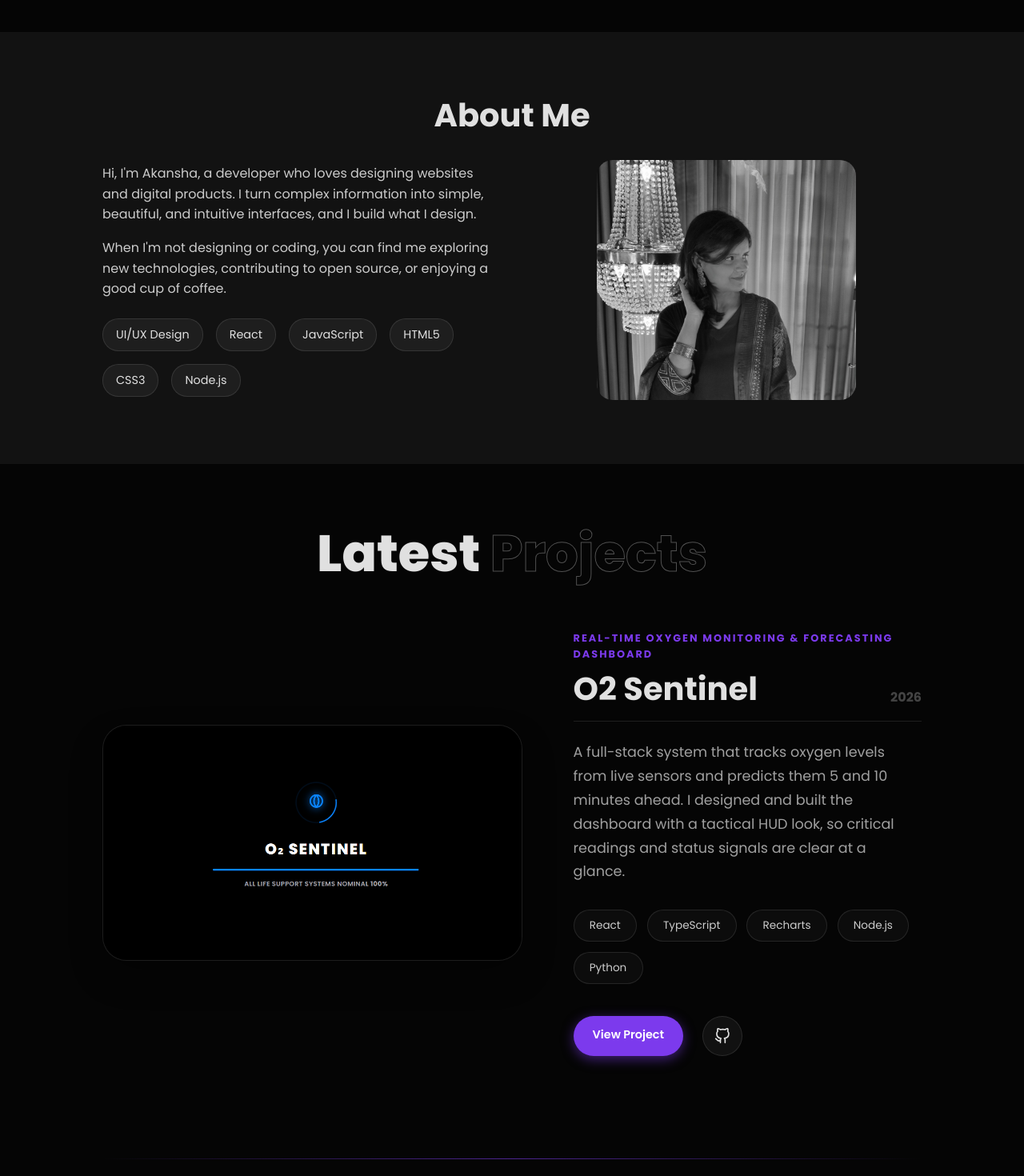
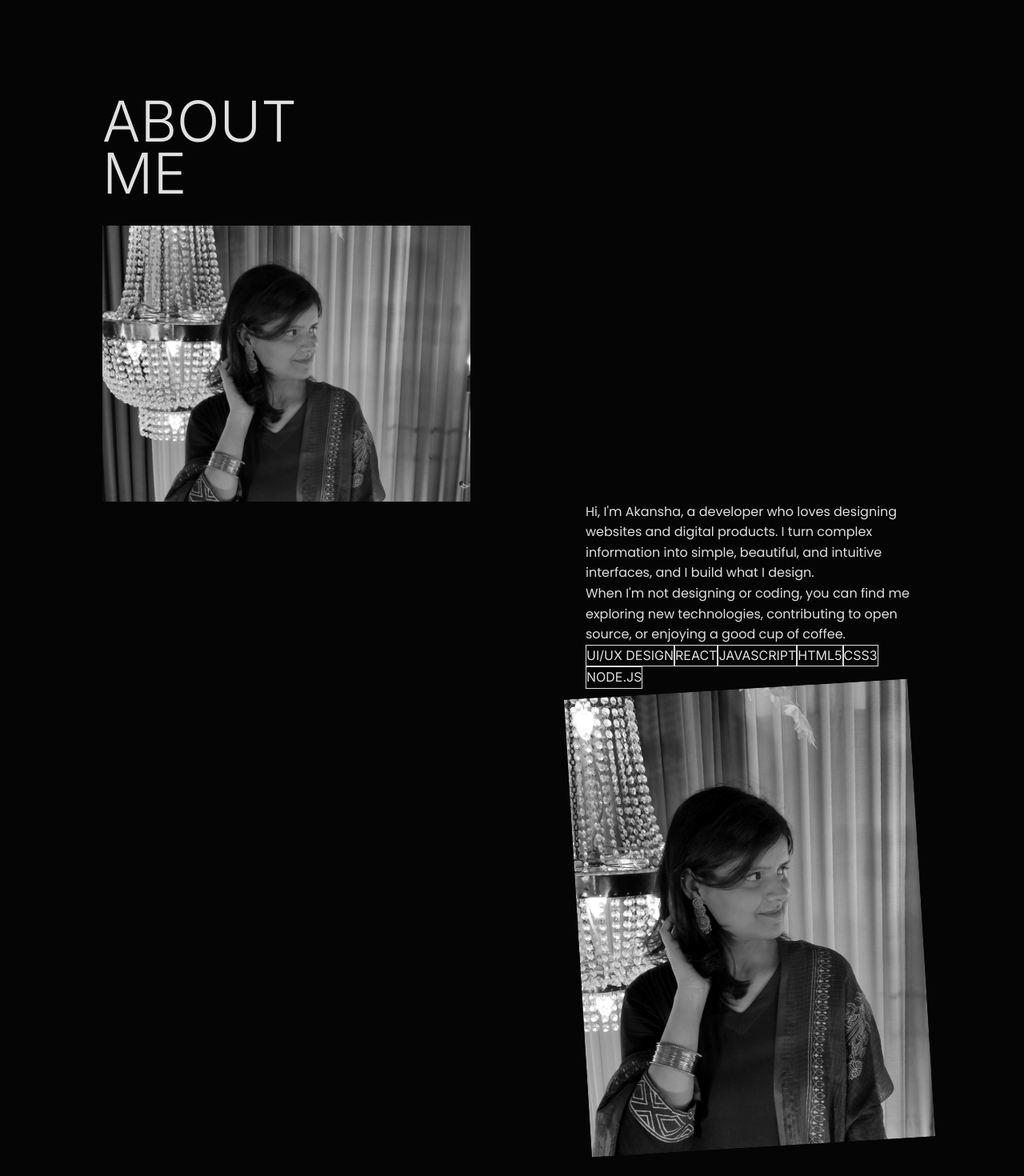
Before and after one commit to sheelakansha/akansha-portfolio, a React (Vite) app in the folder frontend/: page / in a window 1280 px wide. Shown: the part 760-2230 px from the top of the page at 80% size. Built offline with nearby package versions, Linux system fonts and the light colour scheme.

Commit message:
Restyle About section to minimal editorial magazine slide layout

```diff
--- a/frontend/src/components/About.jsx
+++ b/frontend/src/components/About.jsx
@@ -1,26 +1,160 @@
 import React from 'react';
+import { motion } from 'framer-motion';
 import profileImg from '../assets/profile.jpg';
 
+// Image variables for easy swapping in the future
+const mainPhoto = profileImg;
+const secondaryPhoto = profileImg;
+
+/**
+ * About Component - Editorial, asymmetric white & black magazine/slide layout.
+ *
+ * Features:
+ *  - Solid pure white background (#FFFFFF) with black text
+ *  - Top-left light sans-serif heading and top-right "02" section number
+ *  - Top centre-right 4:3 landscape B&W main photo (no tilt, sharp corners)
+ *  - Middle-left indented paragraph text column (max ~420px wide)
+ *  - Minimal outline skill tags with sharp corners and black hover inversion
+ *  - Bottom-right 3:4 portrait B&W small photo with a 3.5° counter-clockwise tilt
+ */
 const About = () => {
+    // Animation variants
+    const fadeInUp = {
+        hidden: { opacity: 0, y: 24 },
+        visible: {
+            opacity: 1,
+            y: 0,
+            transition: { duration: 0.8, ease: [0.16, 1, 0.3, 1] },
+        },
+    };
+
+    const fadeInPhoto = {
+        hidden: { opacity: 0, scale: 0.96 },
+        visible: {
+            opacity: 1,
+            scale: 1,
+            transition: { duration: 0.85, ease: [0.16, 1, 0.3, 1] },
+        },
+    };
+
+    const fadeInTiltedPhoto = {
+        hidden: { opacity: 0, scale: 0.94, rotate: -3.5 },
+        visible: {
+            opacity: 1,
+            scale: 1,
+            rotate: -3.5,
+            transition: { duration: 0.9, ease: [0.16, 1, 0.3, 1] },
+        },
+    };
+
     return (
-        <section id="about" className="about">
-            <h2 className="section-title">About Me</h2>
-            <div className="about-grid">
-                <div className="about-text">
-                    <p>Hi, I'm Akansha, a developer who loves designing websites and digital products. I turn complex information into simple, beautiful, and intuitive interfaces, and I build what I design.</p>
-                    <p>When I'm not designing or coding, you can find me exploring new technologies, contributing to open source, or enjoying a good cup of coffee.</p>
-                    <div className="skills-tags">
-                        <span className="skill-tag">UI/UX Design</span>
-                        <span className="skill-tag">React</span>
-                        <span className="skill-tag">JavaScript</span>
-                        <span className="skill-tag">HTML5</span>
-                        <span className="skill-tag">CSS3</span>
-                        <span className="skill-tag">Node.js</span>
+        <section
+            id="about"
+            className="relative w-full min-h-screen bg-white text-black px-6 sm:px-12 md:px-16 lg:px-24 py-16 md:py-24 overflow-hidden flex flex-col justify-between select-none"
+        >
+            {/* TOP HEADER & MAIN PHOTO ROW */}
+            <div className="w-full flex flex-col md:flex-row justify-between items-start gap-8 md:gap-12">
+                {/* 1. HEADING (Top Left - Light sans-serif, 2 lines) */}
+                <motion.div
+                    className="flex-1 max-w-lg"
+                    initial="hidden"
+                    whileInView="visible"
+                    viewport={{ once: true, amount: 0.3 }}
+                    variants={fadeInUp}
+                >
+                    <h2
+                        className="text-[clamp(2.75rem,5.5vw,5.5rem)] font-light text-black uppercase leading-[0.92] tracking-tight text-left m-0 p-0"
+                        style={{ fontFamily: 'Inter, Poppins, sans-serif', fontWeight: 300 }}
+                    >
+                        About<br />Me
+                    </h2>
+                </motion.div>
+
+                {/* 3. MAIN PHOTO (Top Centre-Right - 4:3 Landscape, B&W, sharp corners, no tilt) */}
+                <motion.div
+                    className="w-full md:w-[32%] lg:w-[36%] max-w-[460px] aspect-[4/3] bg-zinc-100 overflow-hidden rounded-none border-0 shadow-none"
+                    initial="hidden"
+                    whileInView="visible"
+                    viewport={{ once: true, amount: 0.3 }}
+                    variants={fadeInPhoto}
+                    whileHover={{ scale: 1.03 }}
+                    transition={{ type: "spring", stiffness: 220, damping: 20 }}
+                >
+                    <img
+                        src={mainPhoto}
+                        alt="Akansha"
+                        className="w-full h-full object-cover grayscale contrast-105 rounded-none pointer-events-none block"
+                    />
+                </motion.div>
+
+                {/* 2. SECTION NUMBER (Top Right) */}
+                <motion.div
+                    className="hidden md:block text-black font-light text-lg md:text-xl tracking-widest pt-2"
+                    style={{ fontFamily: 'Inter, sans-serif', fontWeight: 300 }}
+                    initial="hidden"
+                    whileInView="visible"
+                    viewport={{ once: true, amount: 0.3 }}
+                    variants={fadeInUp}
+                >
+                    02
+                </motion.div>
+            </div>
+
+            {/* MIDDLE TEXT & BOTTOM TILTED PHOTO CONTAINER */}
+            <div className="w-full flex flex-col md:flex-row justify-between items-end mt-12 md:mt-16 gap-12">
+                {/* 4. TEXT PARAGRAPHS & SKILL TAGS (Middle-Left, Indented column ~380-420px wide) */}
+                <motion.div
+                    className="w-full md:ml-[12%] lg:ml-[15%] max-w-[420px] flex flex-col gap-6"
+                    initial="hidden"
+                    whileInView="visible"
+                    viewport={{ once: true, amount: 0.3 }}
+                    variants={fadeInUp}
+                >
+                    <p className="text-black text-base md:text-[17px] font-normal leading-relaxed text-left m-0">
+                        Hi, I'm Akansha, a developer who loves designing websites and digital products. I turn complex information into simple, beautiful, and intuitive interfaces, and I build what I design.
+                    </p>
+
+                    <p className="text-black text-base md:text-[17px] font-normal leading-relaxed text-left m-0">
+                        When I'm not designing or coding, you can find me exploring new technologies, contributing to open source, or enjoying a good cup of coffee.
+                    </p>
+
+                    {/* 6. SKILL TAGS (Thin 1px black outline, sharp corners, hover inversion) */}
+                    <div className="flex flex-wrap gap-2.5 mt-4">
+                        {[
+                            'UI/UX Design',
+                            'React',
+                            'JavaScript',
+                            'HTML5',
+                            'CSS3',
+                            'Node.js',
+                        ].map((tag) => (
+                            <span
+                                key={tag}
+                                className="px-3 py-1.5 border border-black bg-transparent text-black text-xs uppercase tracking-wider font-medium rounded-none hover:bg-black hover:text-white transition-colors duration-200 cursor-default"
+                                style={{ fontFamily: 'Inter, sans-serif' }}
+                            >
+                                {tag}
+                            </span>
+                        ))}
                     </div>
-                </div>
-                <div className="about-image" style={{ background: 'transparent', height: '300px', display: 'flex', alignItems: 'center', justifyContent: 'center' }}>
-                    <img src={profileImg} alt="Akansha" style={{ maxWidth: '100%', maxHeight: '100%', borderRadius: '20px', objectFit: 'cover' }} />
-                </div>
+                </motion.div>
+
+                {/* 5. SECOND SMALL PHOTO (Bottom Right - 3:4 Portrait, 3.5° counter-clockwise tilt, B&W) */}
+                <motion.div
+                    className="self-end w-[42%] sm:w-[160px] md:w-[190px] lg:w-[220px] aspect-[3/4] bg-zinc-100 overflow-hidden rounded-none border-0 shadow-none cursor-pointer"
+                    initial="hidden"
+                    whileInView="visible"
+                    viewport={{ once: true, amount: 0.3 }}
+                    variants={fadeInTiltedPhoto}
+                    whileHover={{ scale: 1.03, rotate: -1.5 }}
+                    transition={{ type: "spring", stiffness: 220, damping: 20 }}
+                >
+                    <img
+                        src={secondaryPhoto}
+                        alt="Akansha detail"
+                        className="w-full h-full object-cover grayscale contrast-110 rounded-none pointer-events-none block"
+                    />
+                </motion.div>
             </div>
         </section>
     );
```
Also changed, not shown: 1 other file (tests, documents, lock files or other folders).
